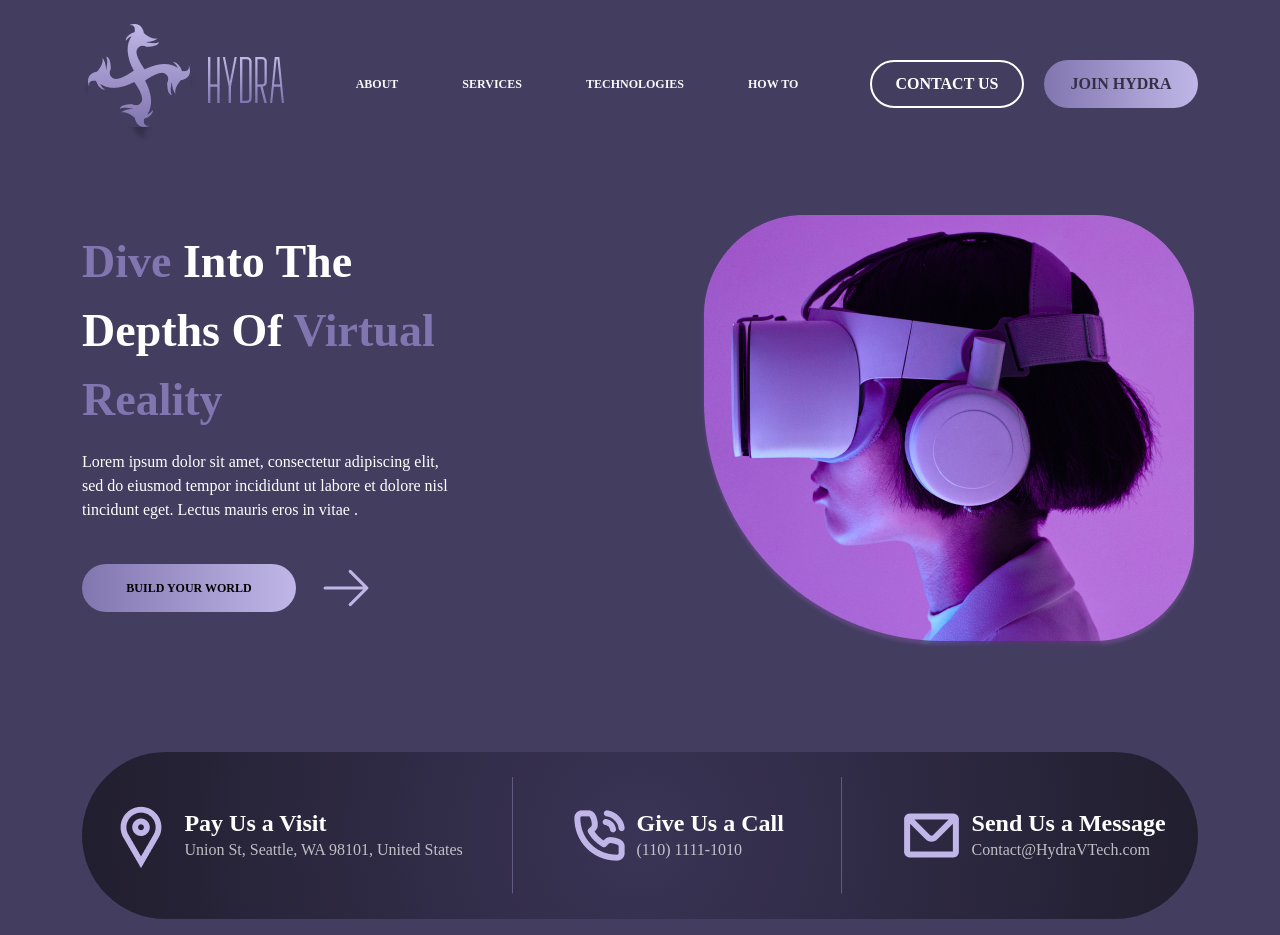
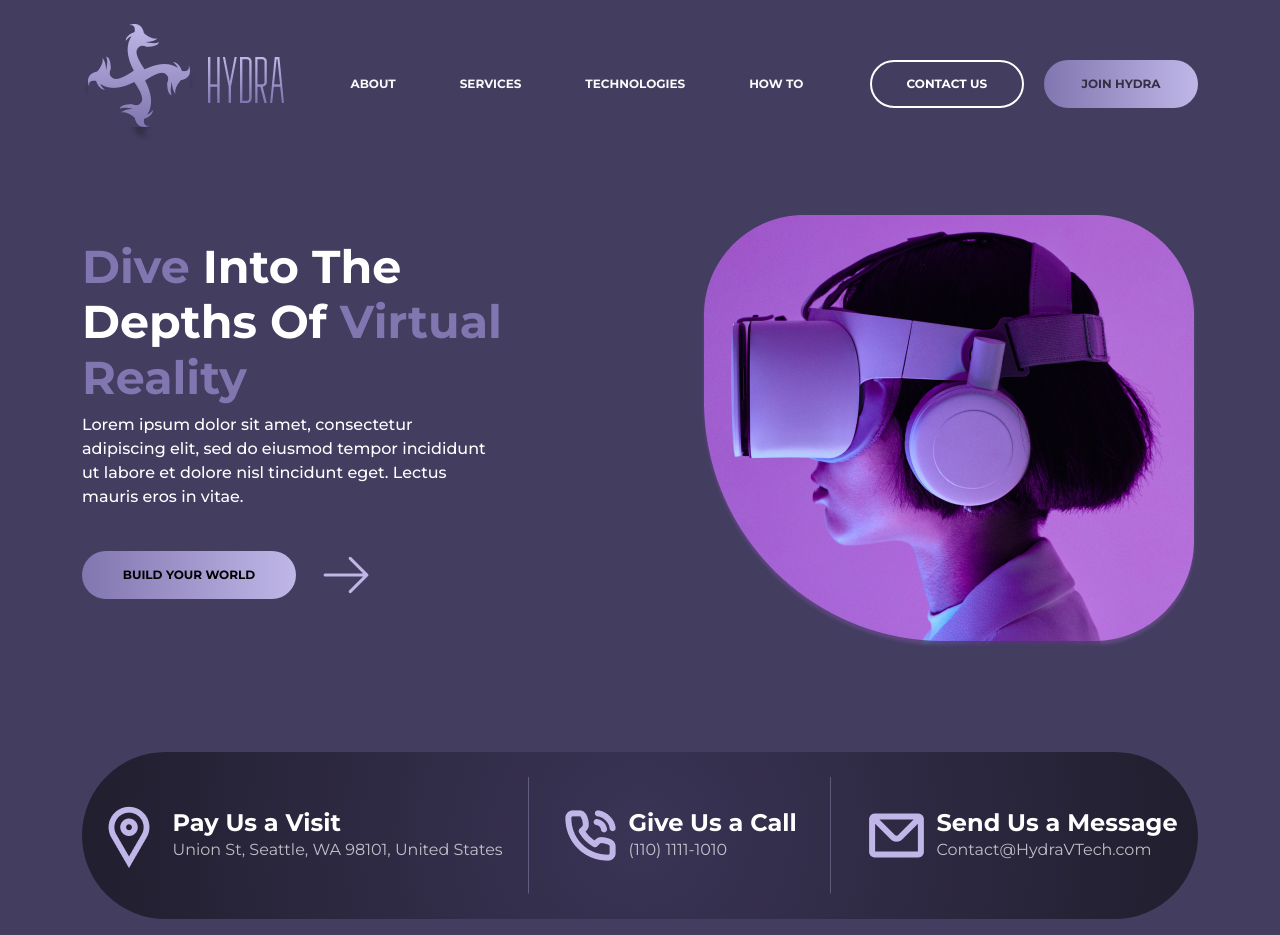
Before and after one commit to aaahmaddev/HeaderHero, a plain HTML site: page index.html in a window 1280 px wide. Drawn offline with nearby package versions, Linux system fonts and the light colour scheme.

Commit message:
100% completed

```diff
--- a/ahmad.css
+++ b/ahmad.css
@@ -2,8 +2,10 @@
     padding: 0;
     margin: 0;
     box-sizing: border-box;
-    user-select: none;
-    font-family: Monserrat;
+}
+
+body {
+    font-family: "Montserrat";
 }
 
 .main {
@@ -22,35 +24,31 @@
 
 
 
-.header-button1 {
+.header-button1, .header-button2 {
     width: 154px;
     height: 48px;
     background-color: #433d60;
     border: 2px solid #fff;
     border-radius: 40px;
     color: #fff;
-    font-weight: 700;
-
+    font-size: 12px;
 }
 
 .header-button2 {
-    width: 154px;
-    height: 48px;
-    border-radius: 40px;
-    border: none;
     background: rgb(129, 118, 175);
     background: linear-gradient(90deg, rgba(129, 118, 175, 1) 0%, rgba(192, 183, 232, 1) 100%);
     color: #343045;
-    font-weight: 700;
+    border: none;
 }
 
 .hero-top-left-title {
     font-size: 46px;
     color: #fff;
+    /* font-weight: bold; */
 }
 
 .hero-title-span {
-color: #8176AF;
+    color: #8176AF;
 }
 
 .hero-top-left-text {
@@ -66,7 +64,7 @@ color: #8176AF;
     background: linear-gradient(90deg, rgba(129, 118, 175, 1) 0%, rgba(192, 183, 232, 1) 100%);
     border-radius: 40px;
     border: none;
-   font-size: 12px;
+    font-size: 12px;
 }
 
 .hero-arrow {
@@ -75,7 +73,7 @@ color: #8176AF;
     cursor: pointer;
 }
 
-.hero-img-shadow{
+.hero-img-shadow {
     position: absolute;
 }
 
@@ -103,6 +101,10 @@ color: #8176AF;
     font-weight: 400;
 }
 
+.call-bottom-text {
+    cursor: pointer;
+}
+
 /* .hero-bottom-line {
     height: 116px;
     width: 20px;
--- a/index.html
+++ b/index.html
@@ -4,9 +4,18 @@
 <head>
     <meta charset="UTF-8">
     <meta name="viewport" content="width=device-width, initial-scale=1.0">
-    <title>xD</title>
-    <link href='https://fonts.googleapis.com/css?family=Montserrat' rel='stylesheet'>
+    <title>HYDRA</title>
+
+    <!-- google fonts -->
+    <link rel="preconnect" href="https://fonts.googleapis.com">
+    <link rel="preconnect" href="https://fonts.gstatic.com" crossorigin>
+    <link href="https://fonts.googleapis.com/css2?family=Montserrat:ital,wght@0,100..900;1,100..900&display=swap"
+        rel="stylesheet">
+
+    <!-- bootstrap -->
     <link rel="stylesheet" href="https://cdn.jsdelivr.net/npm/bootstrap@5.3.3/dist/css/bootstrap.min.css">
+
+    <!-- custom style -->
     <link rel="stylesheet" href="./ahmad.css">
 </head>
 
@@ -15,17 +24,14 @@
     <!-- Header -->
     <div class="main d-flex">
         <div class="container">
-
-
             <header>
-
                 <div class="header-inner d-flex align-items-center justify-content-between">
                     <!-- Header Logo -->
                     <div class="header-logo-box d-flex align-items-center py-4">
                         <a class="logo-link text-decoration-none" href="#">
-                        <img class="header-logo me-2" src="./Images/HeaderLogo.png">
-                        <img class="header-logo-text mb-2" src="./Images/header-logo-text.png">
-                    </a>
+                            <img class="header-logo me-2" src="./Images/HeaderLogo.png">
+                            <img class="header-logo-text mb-2" src="./Images/header-logo-text.png">
+                        </a>
                     </div>
                     <!-- Navbar -->
 
@@ -58,8 +64,8 @@
 
                     <!-- Header Button -->
                     <div class="header-button-box d-none d-lg-block gap-2">
-                        <button class="header-button1 me-3">CONTACT US</button>
-                        <button class="header-button2">JOIN HYDRA</button>
+                        <button class="header-button1 me-3 fw-bold">CONTACT US</button>
+                        <button class="header-button2 fw-bold">JOIN HYDRA</button>
                     </div>
                 </div>
 
@@ -80,19 +86,19 @@
 
 
                         <div class="hero-top-left col-lg-6 col-12 text-center text-lg-start mt-5 mt-lg-0">
-                            <p class="hero-top-left-title col-12 col-lg-8 fw-bold">
+                            <h1 class="hero-top-left-title col-12 col-lg-10 fw-bold">
                                 <span class="hero-title-span">Dive</span> Into The Depths
                                 Of <span class="hero-title-span">Virtual Reality</span>
-                            </p>
-                            <p class="hero-top-left-text col-8 d-lg-block d-none fw-medium">
+                            </h1>
+                            <p class="hero-top-left-text col-9 d-lg-block d-none fw-medium">
                                 Lorem ipsum dolor sit amet, consectetur adipiscing elit,
                                 sed do eiusmod tempor incididunt ut labore et dolore
-                                nisl tincidunt eget. Lectus mauris eros in vitae .
+                                nisl tincidunt eget. Lectus mauris eros in vitae.
                             </p>
 
                             <div
                                 class="hero-buttons-box d-flex align-items-center justify-content-lg-start justify-content-center">
-                                <button class="hero-button1 fw-bold">
+                                <button class="hero-button1 fw-bolder">
                                     BUILD YOUR WORLD
                                 </button>
 
@@ -112,11 +118,14 @@
                     <!-- Bottom -->
                     <div class="hero-bottom mb-3">
                         <div class="hero-bottom-inner d-flex align-items-center justify-content-around">
-                            <div class="location-box d-flex align-items-center col-12 col-lg-auto justify-content-center justify-content-lg-start">
+                            <div
+                                class="location-box d-flex align-items-center col-12 col-lg-auto justify-content-center justify-content-lg-start">
                                 <img src="./Images/LocationIcon.png">
                                 <div class="location-text ms-2">
                                     <h4 class="m-0 location-top-text">Pay Us a Visit</h4>
-                                    <p class="location-bottom-text m-0">Union St, Seattle, WA 98101, United States</p>
+                                    <a class="location-bottom-text m-0 text-decoration-none"
+                                        href="https://maps.app.goo.gl/jWvwsZpTdbuM75xcA">Union St, Seattle, WA 98101,
+                                        United States</a>
                                 </div>
                             </div>
                             <div class="hero-bottom-line d-none d-lg-block">
@@ -127,7 +136,8 @@
                                 <img src="./Images/phone-call.png">
                                 <div class="call-text ms-2">
                                     <h4 class="m-0 call-top-text">Give Us a Call</h4>
-                                    <p class="call-bottom-text m-0">(110) 1111-1010</p>
+                                    <a href="tel:+11011111010" class="call-bottom-text text-decoration-none mt-3">(110)
+                                        1111-1010</a>
                                 </div>
                             </div>
 
@@ -139,11 +149,10 @@
                                 <img src="./Images/mail.png">
                                 <div class="email-text ms-2">
                                     <h4 class="m-0 email-top-text">Send Us a Message</h4>
-                                    <p class="email-bottom-text m-0">Contact@HydraVTech.com</p>
+                                    <a class="email-bottom-text m-0 text-decoration-none"
+                                        href="mailto:contact@hydravtech.com">Contact@HydraVTech.com</a>
                                 </div>
                             </div>
-
-
                         </div>
                     </div>
 
```
